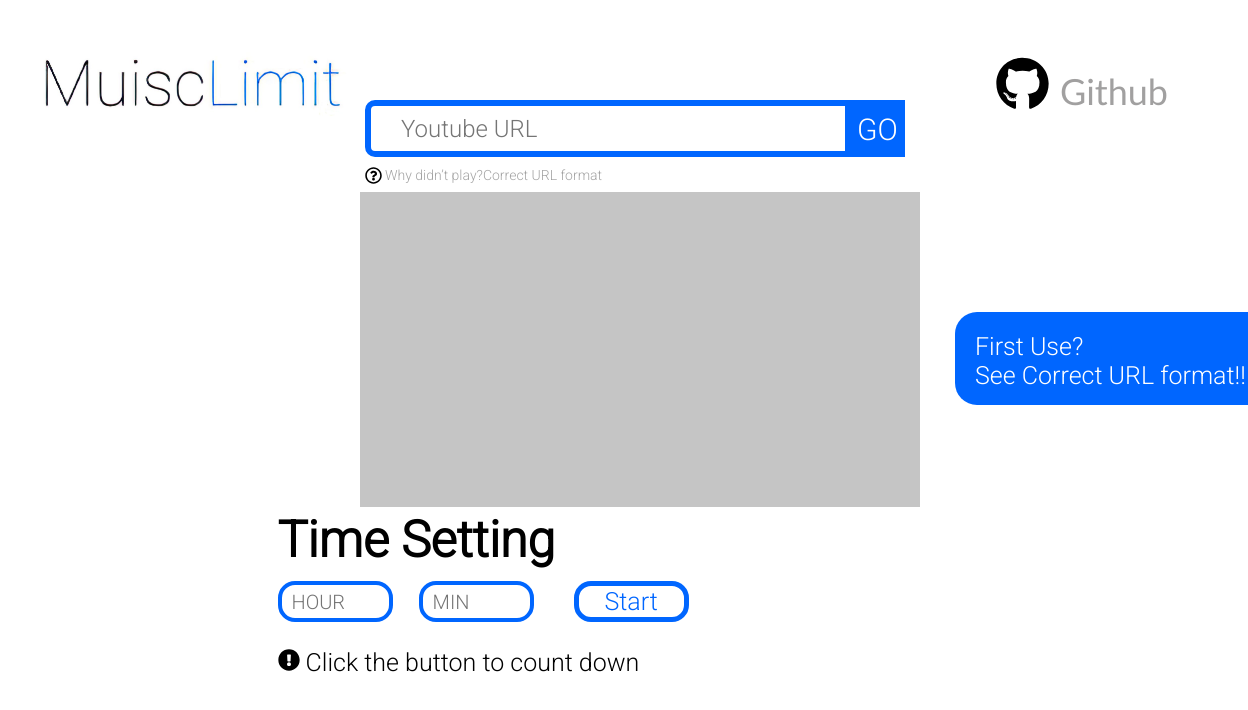
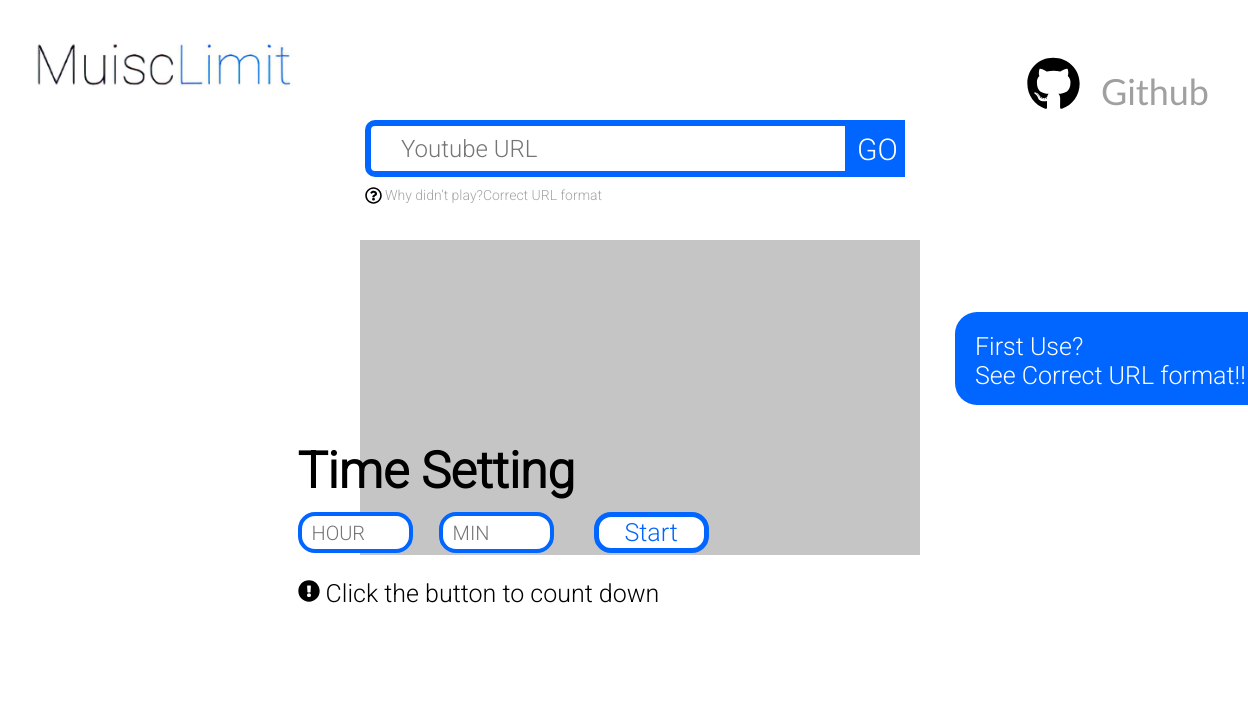
Before and after one commit to TakeUFlab/MusciLimit, a plain HTML site: page index.html in a window 1280 px wide. Shown: the full height of the page, 0-1248 px from the left. Drawn offline with nearby package versions, Linux system fonts and the light colour scheme.

Commit message:
Add files via upload

```diff
--- a/style.css
+++ b/style.css
@@ -8,11 +8,8 @@
 }
 
 #logo {
-    position: absolute;
-    width: 350px;
-    height: 126px;
-    left: 13px;
-    top: 20px;
+    width: 300px;
+    margin: 10px;
 }
 
 #gitdiv {
@@ -23,19 +20,19 @@
     position: absolute;
     width: 53px;
     height: 54px;
-    right: 231px;
+    right: 200px;
     top: 57px;
 }
 
 #title {
-    width: 50px;
+    height: 50px;
 }
 
 #title h1 {
     position: absolute;
     width: 139px;
     height: 32px;
-    right: 81px;
+    right: 40px;
     top: 70px;
     font-family: 'Trebuchet MS';
     font-style: normal;
@@ -52,10 +49,15 @@
     color: black;
 }
 
+#srAndVideo {
+    margin: 100px;
+    padding: 100px;
+}
+
 #search {
     position: absolute;
+    top: 15%;
     left: calc(50% - 497px/2 - 26.5px);
-    top: calc(50% - 600px/2);
 }
 
 #search input {
@@ -141,7 +143,7 @@
     height: 315px;
     position: absolute;
     left: calc(50% - 560px/2);
-    top: calc(50% - 415px/2 - 0.5px);
+    top: 30%;
     background-color: #c5c5c5;
 }
 
@@ -150,11 +152,12 @@
     width: 400px;
     height: 41px;
     left: calc(50% - 400px/2 - 162.5px);
-    bottom: 30%;
     font-family: 'Roboto';
     font-size: 25px;
     line-height: 42px;
     color: #000000;
+    margin-top: 100px;
+    margin-left: 20px;
 }
 
 #hour {
@@ -218,3 +221,21 @@
 #notice p {
     display: inline;
 }
+
+@media (max-height: 450px){
+    #video {
+        margin-top: 150px;
+    }
+}
+
+@media (min-height: 760px){
+    #time {
+        margin-top: 400px;
+    }
+}
+
+@media (min-height: 1000px){
+    #time {
+        margin-top: 300px;
+    }
+}
```
